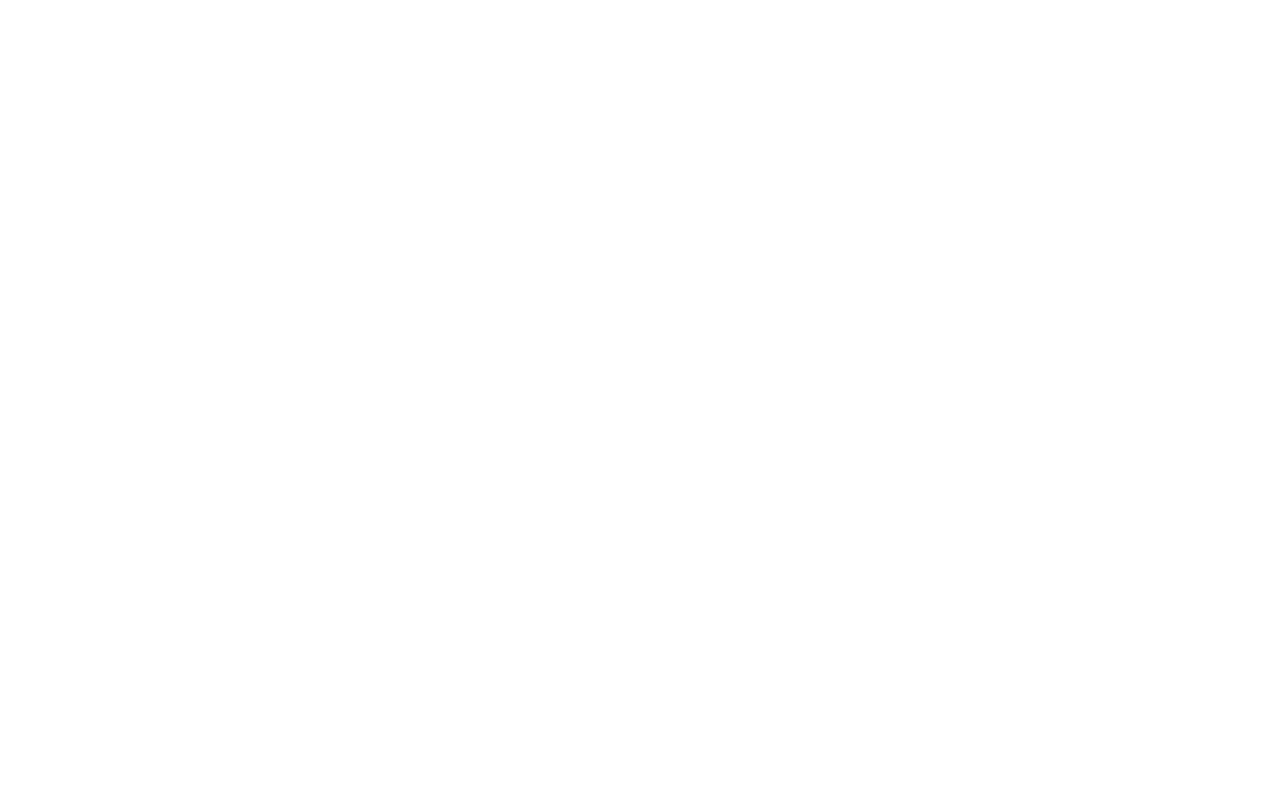
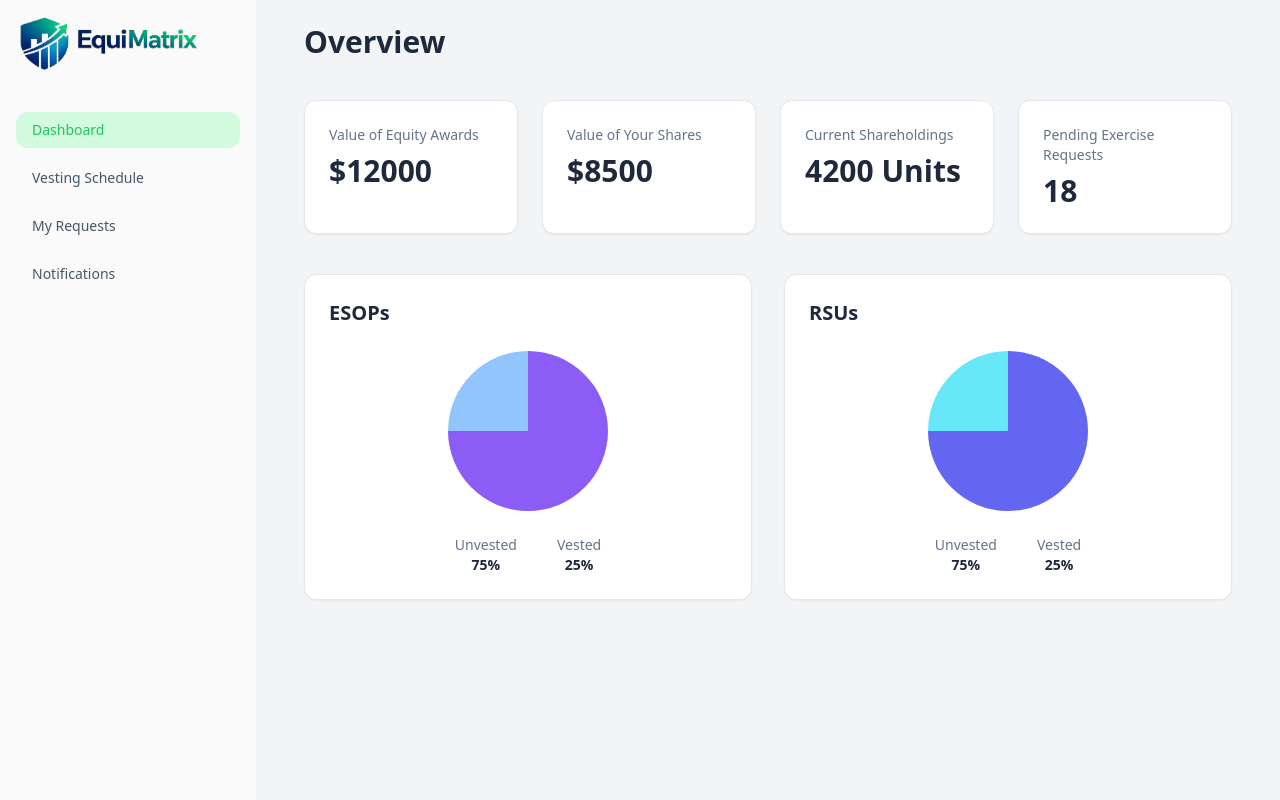
Before and after one commit to VarshaShetty28/Equity_Award_Tracker_EquiMatrix, an Angular app in the folder FrontEnd/: page /employee in a window 1280 px wide. Before the commit this address led to /. Shown: the top 800 px of the page. Built offline with nearby package versions, Linux system fonts and the light colour scheme.

Commit message:
Added employee dashbord

```diff
--- a/FrontEnd/src/app/features/employee/edashboard/edashboard.component.html
+++ b/FrontEnd/src/app/features/employee/edashboard/edashboard.component.html
@@ -1 +1,110 @@
-<p>edashboard works!</p>
+<div class="p-6 bg-gray-100 min-h-screen">
+
+  <!-- HEADER -->
+  <div class="mb-10 -mt-6">
+    <h1 class="text-3xl font-bold mb-2 text-slate-800">
+      Overview
+    </h1>
+  </div>
+
+  <!-- STATS CARDS -->
+  <div class="grid grid-cols-1 md:grid-cols-2 lg:grid-cols-4 gap-6 mb-10">
+
+    <div class="bg-white rounded-xl p-6 border border-slate-200 shadow-sm">
+      <p class="text-slate-500 text-sm mb-2">Value of Equity Awards</p>
+      <p class="text-3xl font-bold text-slate-800">
+        ${{ overviewStats.equityAwardsValue }}
+      </p>
+    </div>
+
+    <div class="bg-white rounded-xl p-6 border border-slate-200 shadow-sm">
+      <p class="text-slate-500 text-sm mb-2">Value of Your Shares</p>
+      <p class="text-3xl font-bold text-slate-800">
+        ${{ overviewStats.sharesValue }}
+      </p>
+    </div>
+
+    <div class="bg-white rounded-xl p-6 border border-slate-200 shadow-sm">
+      <p class="text-slate-500 text-sm mb-2">Current Shareholdings</p>
+      <p class="text-3xl font-bold text-slate-800">
+        {{ overviewStats.currentShareholdings }} Units
+      </p>
+    </div>
+
+    <div class="bg-white rounded-xl p-6 border border-slate-200 shadow-sm">
+      <p class="text-slate-500 text-sm mb-2">Pending Exercise Requests</p>
+      <p class="text-3xl font-bold text-slate-800">
+        {{ overviewStats.pendingExerciseRequests }}
+      </p>
+    </div>
+
+  </div>
+
+  <!-- CHART SECTION -->
+  <div class="grid grid-cols-1 lg:grid-cols-2 gap-8">
+
+    <!-- ESOP -->
+    <div class="bg-white rounded-xl p-6 border border-slate-200 shadow-sm">
+      <h2 class="text-xl font-semibold text-slate-800 mb-6">ESOPs</h2>
+
+      <div class="flex flex-col items-center">
+
+        <div
+          class="w-40 h-40 rounded-full"
+          [ngStyle]="{
+            background:
+              'conic-gradient(' +
+              '#8B5CF6 0deg ' + (esopData.unvested * 3.6) + 'deg, ' +
+              '#93C5FD ' + (esopData.unvested * 3.6) + 'deg 360deg)'
+          }">
+        </div>
+
+        <div class="flex gap-10 mt-6 text-sm">
+          <div class="text-center">
+            <p class="text-slate-500">Unvested</p>
+            <p class="font-semibold text-slate-800">{{ esopData.unvested }}%</p>
+          </div>
+
+          <div class="text-center">
+            <p class="text-slate-500">Vested</p>
+            <p class="font-semibold text-slate-800">{{ esopData.vested }}%</p>
+          </div>
+        </div>
+
+      </div>
+    </div>
+
+    <!-- RSU -->
+    <div class="bg-white rounded-xl p-6 border border-slate-200 shadow-sm">
+      <h2 class="text-xl font-semibold text-slate-800 mb-6">RSUs</h2>
+
+      <div class="flex flex-col items-center">
+
+        <div
+          class="w-40 h-40 rounded-full"
+          [ngStyle]="{
+            background:
+              'conic-gradient(' +
+              '#6366F1 0deg ' + (rsuData.unvested * 3.6) + 'deg, ' +
+              '#67E8F9 ' + (rsuData.unvested * 3.6) + 'deg 360deg)'
+          }">
+        </div>
+
+        <div class="flex gap-10 mt-6 text-sm">
+          <div class="text-center">
+            <p class="text-slate-500">Unvested</p>
+            <p class="font-semibold text-slate-800">{{ rsuData.unvested }}%</p>
+          </div>
+
+          <div class="text-center">
+            <p class="text-slate-500">Vested</p>
+            <p class="font-semibold text-slate-800">{{ rsuData.vested }}%</p>
+          </div>
+        </div>
+
+      </div>
+    </div>
+
+  </div>
+
+</div>
--- a/FrontEnd/src/app/features/employee/edashboard/edashboard.component.ts
+++ b/FrontEnd/src/app/features/employee/edashboard/edashboard.component.ts
@@ -1,12 +1,28 @@
 import { Component } from '@angular/core';
+import { CommonModule } from '@angular/common';
 
 @Component({
-  selector: 'app-edashboard',
+  selector: 'app-employee-dashboard',
   standalone: true,
-  imports: [],
-  templateUrl: './edashboard.component.html',
-  styleUrl: './edashboard.component.css'
+  imports: [CommonModule],
+  templateUrl: './edashboard.component.html'
 })
-export class EdashboardComponent {
+export class EmployeeDashboardComponent {
 
+  overviewStats = {
+    equityAwardsValue: 12000,
+    sharesValue: 8500,
+    currentShareholdings: 4200,
+    pendingExerciseRequests: 18
+  };
+
+  esopData = {
+    unvested: 75,
+    vested: 25
+  };
+
+  rsuData = {
+    unvested: 75,
+    vested: 25
+  };
 }
--- /dev/null
+++ b/FrontEnd/src/app/shared/emplayout/emplayout.component.html
@@ -0,0 +1,20 @@
+<div class="min-h-screen bg-gray-100 overflow-x-hidden">
+
+  <!-- SIDEBAR -->
+  <aside class="fixed top-0 left-0 h-screen w-64 z-30">
+    <app-employee-nav-bar></app-employee-nav-bar>
+  </aside>
+
+  <!-- MAIN CONTENT -->
+  <div class="ml-64 min-h-screen flex flex-col">
+    <main class="flex-1 bg-gray-100 text-slate-800 p-6 overflow-y-auto">
+      <router-outlet></router-outlet>
+    </main>
+  </div>
+
+  <!-- FOOTER -->
+  <footer class="w-full bg-[#E9E9E9] relative z-50">
+    <app-footer></app-footer>
+  </footer>
+
+</div>
--- a/FrontEnd/src/app/shared/employee-nav-bar/employee-nav-bar.component.html
+++ b/FrontEnd/src/app/shared/employee-nav-bar/employee-nav-bar.component.html
@@ -1 +1,82 @@
-<p>employee-nav-bar works!</p>
+<div class="w-64 h-screen bg-[#FAFAFA] text-slate-700 flex flex-col p-4">
+
+  <!-- LOGO -->
+  <div class="flex items-center gap-3 mb-10">
+    <img
+      src="assets/NewLogo.png"
+      alt="EquiMatrix Logo"
+      class="h-14 object-contain"
+    />
+  </div>
+
+  <!-- MENU -->
+  <nav class="flex flex-col gap-3 text-sm">
+
+    <!-- DASHBOARD -->
+    <a
+      routerLink="/employee"
+      routerLinkActive="text-[#22C55E]"
+      [routerLinkActiveOptions]="{ exact: true }"
+      #empDashboard="routerLinkActive"
+      class="flex items-center justify-between px-4 py-2 rounded-xl group"
+      [ngClass]="{
+        'bg-[#D1FADF] text-[#22C55E]': empDashboard.isActive,
+        'hover:bg-slate-100 text-slate-600': !empDashboard.isActive
+      }"
+    >
+      <span class="font-medium">
+        Dashboard
+      </span>
+    </a>
+
+    <!-- VESTING SCHEDULE -->
+    <a
+      routerLink="/employee/vesting"
+      routerLinkActive="text-[#22C55E]"
+      #empVesting="routerLinkActive"
+      class="flex items-center justify-between px-4 py-2 rounded-xl group"
+      [ngClass]="{
+        'bg-[#D1FADF] text-[#22C55E]': empVesting.isActive,
+        'hover:bg-slate-100 text-slate-600': !empVesting.isActive
+      }"
+    >
+      <span class="font-medium">
+        Vesting Schedule
+      </span>
+    </a>
+
+    <!-- MY REQUESTS -->
+    <a
+      routerLink="/employee/requests"
+      routerLinkActive="text-[#22C55E]"
+      #empRequests="routerLinkActive"
+      class="flex items-center justify-between px-4 py-2 rounded-xl group"
+      [ngClass]="{
+        'bg-[#D1FADF] text-[#22C55E]': empRequests.isActive,
+        'hover:bg-slate-100 text-slate-600': !empRequests.isActive
+      }"
+    >
+      <span class="font-medium">
+        My Requests
+      </span>
+    </a>
+
+    <!-- NOTIFICATIONS -->
+    <a
+      routerLink="/employee/notifications"
+      routerLinkActive="text-[#22C55E]"
+      #empNotifications="routerLinkActive"
+      class="flex items-center justify-between px-4 py-2 rounded-xl group"
+      [ngClass]="{
+        'bg-[#D1FADF] text-[#22C55E]': empNotifications.isActive,
+        'hover:bg-slate-100 text-slate-600': !empNotifications.isActive
+      }"
+    >
+      <span class="font-medium">
+        Notifications
+      </span>
+    </a>
+
+  </nav>
+
+</div>
```
Also changed, not shown: FrontEnd/src/app/app.routes.ts (+18 -5 lines), FrontEnd/src/app/shared/emplayout/emplayout.component.ts (added, +21 -0 lines), FrontEnd/src/app/shared/employee-nav-bar/employee-nav-bar.component.ts (+8 -6 lines), FrontEnd/src/app/shared/emplayout/emplayout.component.css (added), 1 other file (tests, documents, lock files or other folders).
